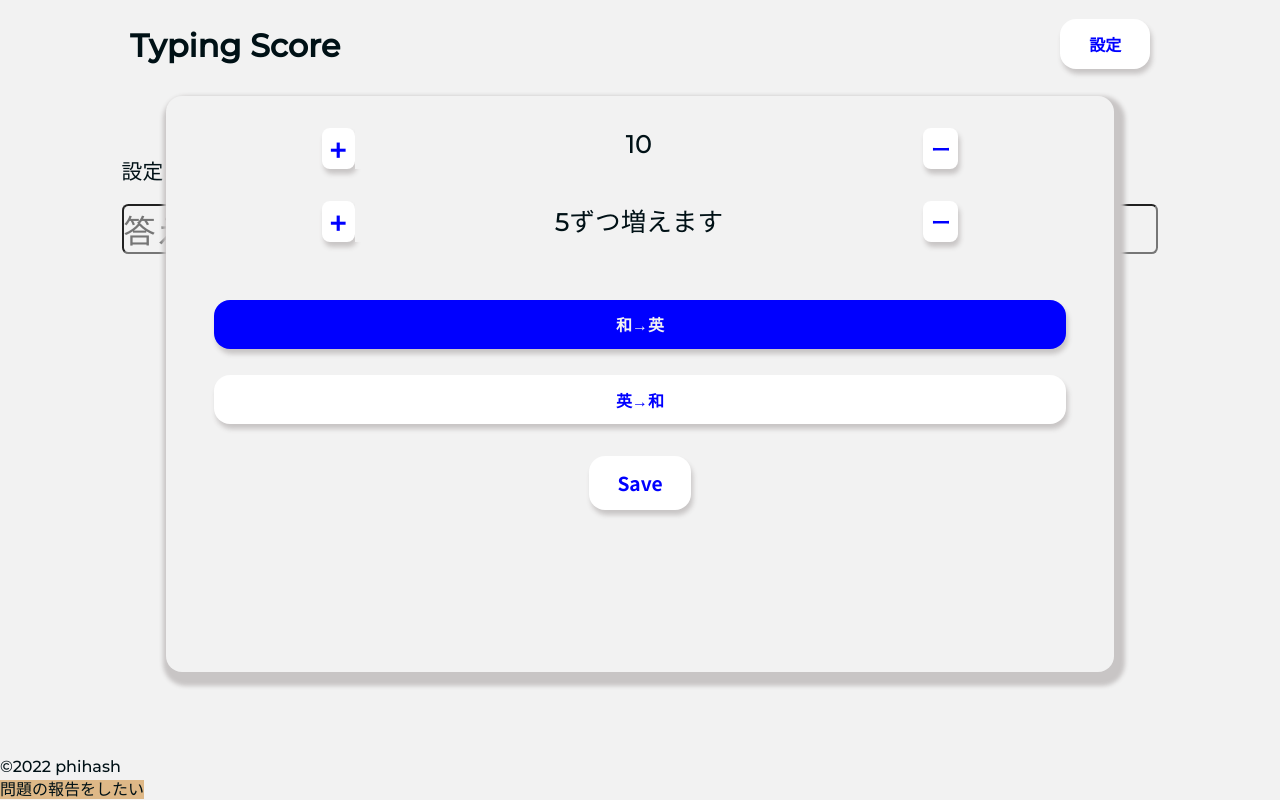
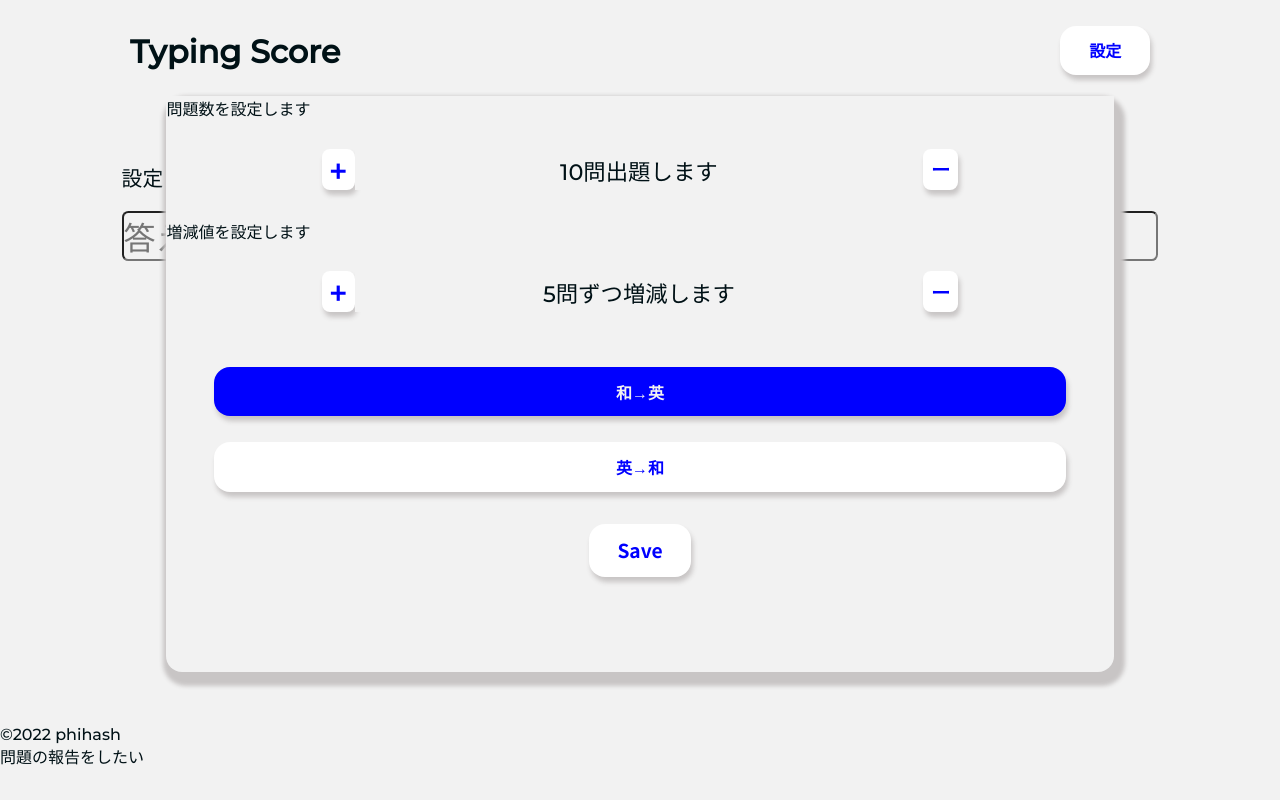
Before and after one commit to phihash/Typing, a website: page index.html in a window 1280 px wide. Both pictures are taken after a click on the button "設定". Drawn offline with nearby package versions, Linux system fonts and the light colour scheme.

Commit message:
html,css編集

```diff
--- a/index.html
+++ b/index.html
@@ -32,27 +32,29 @@
 <!-- ここからモーダルエリアです。 -->
 <div id="modal" aria-hidden="true" class="modal">
     <!-- <div tabindex="-1" data-micromodal-close> -->
+            <p>問題数を設定します</p>
             <div class="numberSettingArea">
               <button class="plusButton" id="plusButton">+</button>
-              <p class="numberTextArea" id="numberTextArea">10</p>
+              <p class="numberTextArea" id="numberTextArea"><span id="numberText">10</span>問出題します</p>
               <button class="minusButton" id="minusButton">ー</button>
             </div>
+            <p>増減値を設定します</p>
             <div class="IncreasingSettingArea">
               <button class="plusButton" id="plusButton">+</button>
-              <p class="numberTextArea">5ずつ増えます</p>
+              <p class="numberTextArea"><span id="increasingNumberText">5</span>問ずつ増減します</p>
               <button class="minusButton" id="minusButton">ー</button>
             </div>
             <div class="EJSettingArea">
               <button class="jToEButton selectedButton" id="jToEButton">和→英</button>
               <button class="eToJButton" id="eToJButton">英→和</button>
             </div>
-          <button class="settingCloseButton" aria-label="Close modal" data-micromodal-close>Save</button>
+          <button class="settingSaveButton" id="settingSaveButton" aria-label="Close modal" data-micromodal-close>Save</button>
     <!-- </div> -->
 </div>
 
-    <footer>
+    <footer class="footer">
       <p class="copyright"> ©2022 phihash</p>
-      <a href="https://twitter.com/untikun_bot" style="background-color: burlywood;">問題の報告をしたい</a>
+      <a href="https://twitter.com/untikun_bot" >問題の報告をしたい</a>
     </footer>
   </div>
   <script src="https://unpkg.com/micromodal/dist/micromodal.min.js"></script>
--- a/style.css
+++ b/style.css
@@ -42,10 +42,10 @@ button:hover{
 .header{
   display: flex;
   justify-content: space-between;
-  margin-top: 1.2rem;
+  margin-top: 1.6rem;
   margin-bottom: 4.2rem;
 }
-.settingButton,.settingCloseButton,.jToEButton,.eToJButton,.minusButton,.plusButton{
+.settingButton,.settingSaveButton,.jToEButton,.eToJButton,.minusButton,.plusButton{
   padding: 0.8rem 1.8rem;
   border-radius: 1rem;
   background-color: white;
@@ -70,14 +70,14 @@ button:hover{
 }
 
 
-.settingCloseButton{
+.settingSaveButton{
   font-size: 1.2rem;
   display: block;
   margin: 0 auto;
   margin-top: 2rem;
 }
 
-.settingButton:hover,.settingCloseButton:hover{
+.settingButton:hover,.settingSaveButton:hover{
   opacity: 0.8;
   box-shadow:  1px 3px 3px rgb(200, 197, 197);
 }
@@ -136,7 +136,8 @@ main{
 }
 
 .numberTextArea{
-  font-size: 1.6rem;
+  font-size: 1.4rem;
+  padding-top: 0.3rem;
   width: 60%;
   text-align: center;
 }
@@ -155,11 +156,15 @@ main{
 .numberSettingArea,.IncreasingSettingArea{
   display: flex;
   justify-content: center;
-  margin-top: 2rem;
-  margin-bottom: 2rem;
+  margin-top: 1.8rem;
+  margin-bottom: 1.8rem;
 }
 
 .EJSettingArea{
   display: flex;
   flex-direction: column;
 }
+
+.footer{
+  padding-bottom: 2rem;
+}
```
Also changed, not shown: src/index.js (+17 -0 lines).
